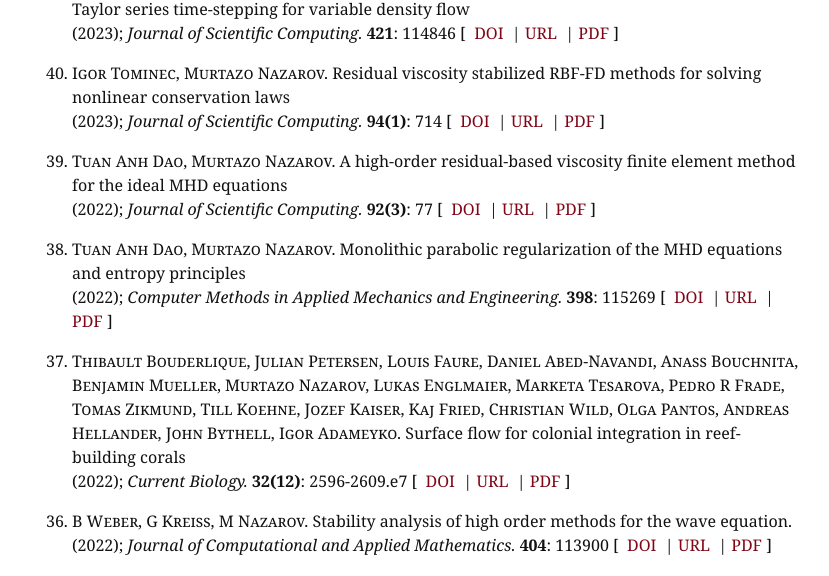
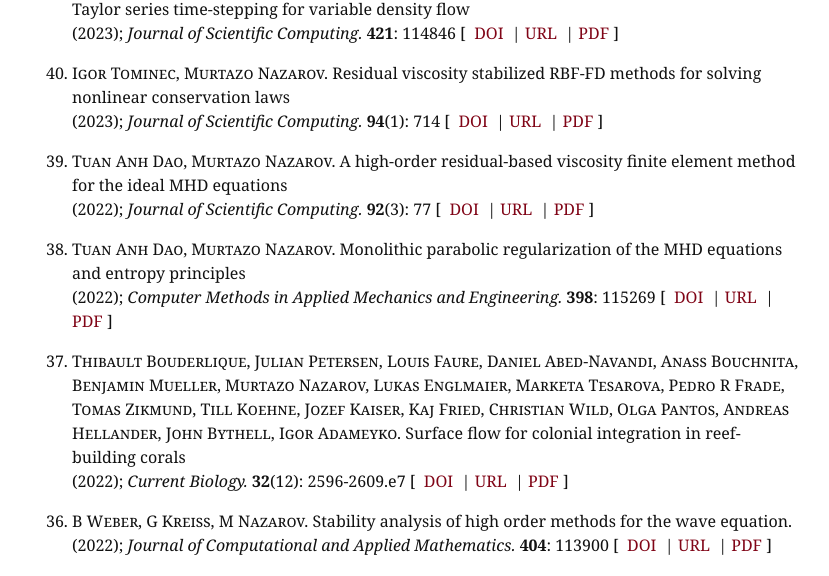
Before and after one commit to murtazo/murtazo.github.io, a Jekyll site: the page built from _pages/publications.md, in a window 1280 px wide and 900 px high. Shown: the part 249-825 px from the top of the window, without its empty margins (223-1052 px from the left). Built offline with Jekyll 4.4.1, drawn with Linux system fonts in a browser that asks for light colours; nearby versions of some CDN libraries; a style sheet for code colours, icons or effects is not loaded; part of the change alters nothing that is shown.

```diff
--- a/_includes/papers.html
+++ b/_includes/papers.html
@@ -36,7 +36,7 @@
       <journal>
         Journal of Scientific Computing.
       </journal>
-      <b>94(1)</b>: 714
+      <b>94</b>(1): 714
       [&nbsp;
       <a href="https://doi.org/10.1007/s10915-022-02055-8">DOI</a>&nbsp; |
       <a href="https://link.springer.com/article/10.1007/s10915-022-02055-8">URL</a>&nbsp; |
@@ -58,7 +58,7 @@
       <journal>
         Journal of Scientific Computing.
       </journal>
-      <b>92(3)</b>: 77
+      <b>92</b>(3): 77
       [&nbsp;
       <a href="https://doi.org/10.1007/s10915-022-01918-4">DOI</a>&nbsp; |
       <a href="https://link.springer.com/article/10.1007/s10915-022-01918-4">URL</a>&nbsp; |
@@ -102,7 +102,7 @@
       <journal>
         Current Biology.
       </journal>
-      <b>32(12)</b>: 2596-2609.e7
+      <b>32</b>(12): 2596-2609.e7
       [&nbsp;
       <a href="https://doi.org/10.1016/j.cub.2022.04.054">DOI</a>&nbsp; |
       <a href="https://www.sciencedirect.com/science/article/pii/S0960982222006728">URL</a>&nbsp; |
```
